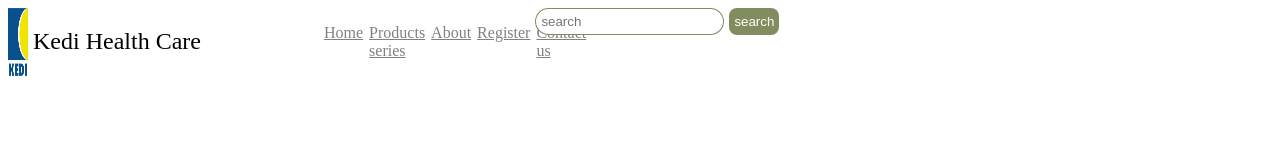
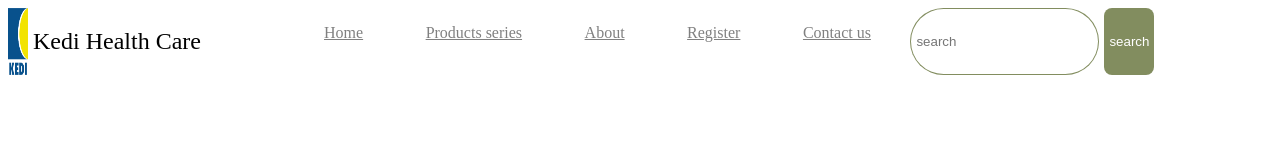
Before and after one commit to Clivez12/blog, a plain HTML site: page index.html in a window 1280 px wide. Drawn offline with Linux system fonts and the light colour scheme.

Commit message:
modified html file

```diff
--- a/index.html
+++ b/index.html
@@ -30,16 +30,15 @@
     </head>
     <body>
         <!--===========HEADER SECTION==============-->
-        <header class="row d-flex d-md-flex align-items-center">
+        <header class="row align-items-center d-md-flex">
             <div class="col-3 d-flex align-items-center">
                 <img src="static/img/logo.png" width="20">
                 <div class="nav-title"><h2>Kedi Health Care</h2></div>
             </div>
-            <button class="btn nav-toggle" type="menu"><i class="fa-solid fa-bars"></i></i>
-            </button>
-            <div class="collase-menu">
+            <button class="btn nav-toggle" type="menu"><i class="fa-solid fa-bars"></i></button>
+            <div class="col-9 collapse-menu row align-items-center d-md-flex">
 
-            <nav class="col-5">
+            <nav class="col-7">
                 <ul class="d-flex d-md-flex justify-content-between align-items-center">
                     <li><a href="index.html">Home</a></li>
                     <li><a href="index.html">Products series</a></li>
```
